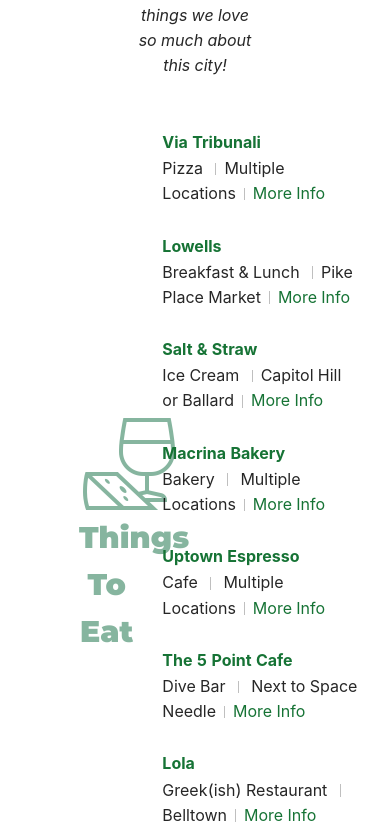
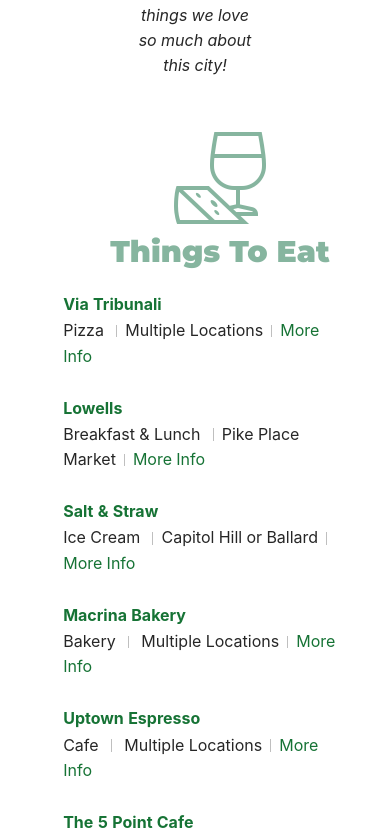
Before and after one commit to m34gh4nb3th/nedsbigday, a React (Create React App) app: page /activities in a window 390 px wide. Shown: the part 905-1744 px from the top of the page. Built offline with nearby package versions, Linux system fonts and the light colour scheme.

Commit message:
activities page layout for mobile

```diff
--- a/src/Components/Activities/ActivityLayout.js
+++ b/src/Components/Activities/ActivityLayout.js
@@ -37,14 +37,14 @@
             }
         }
         return(
-            <Row gutter={8} style={style.row} align="middle">
-                <Col md={{ span: 12 }} xs={{ span: 8 }} order={this.props.titleSide === 'left' ? 1 : 2} >
+            <Row gutter={8} style={style.row} align="middle" justify="center">
+                <Col md={{ span: 12 }} xs={{ span: 24 }} order={(this.props.titleSide === 'left' || isMobile) ? 1 : 2} >
                     <div style={style.titleWrapper}>
                         <h2 style={style.icon}>{this.props.icon}</h2>
                         <h2 style={style.title}>{this.props.title}</h2>
                     </div>
                 </Col>
-                <Col md={{ span: 12 }} xs={{ span: 16 }} order={this.props.titleSide === 'left' ? 2 : 1}>
+                <Col md={{ span: 12 }} xs={{ span: 22 }} order={(this.props.titleSide === 'left' || isMobile) ? 2 : 1}>
                     <div style={style.items}>
                         {this.props.activities && this.props.activities.map( item =>
                             <ActivityItem {...item} align={this.props.titleSide} restaurant={this.props.restaurant} key={item.title}/>
```
